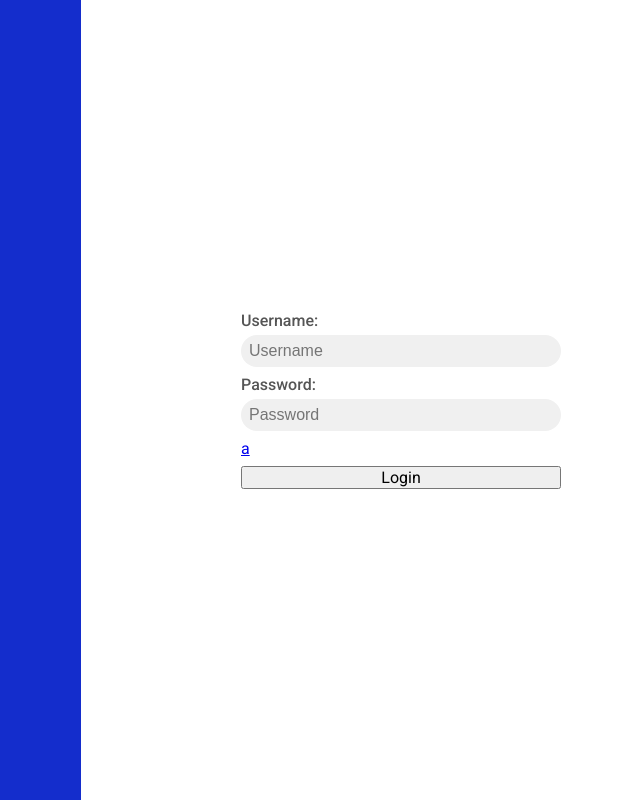
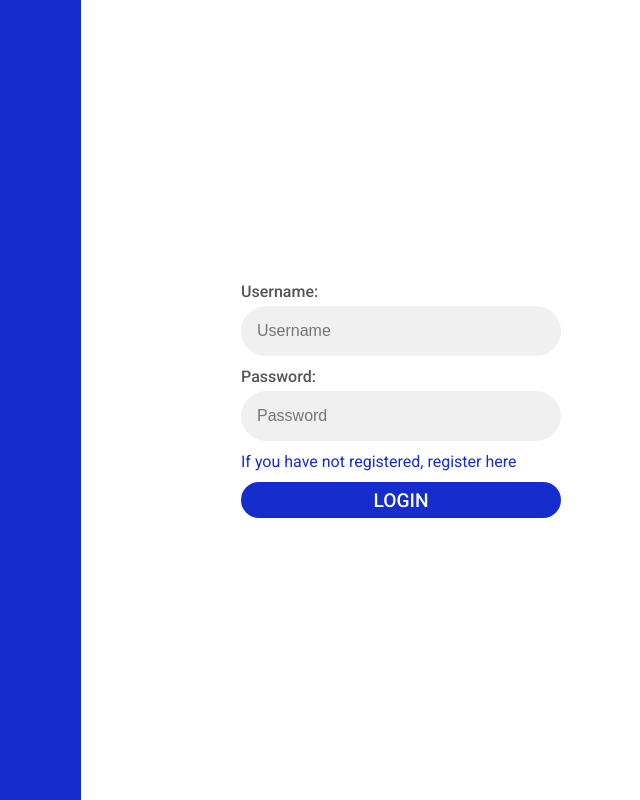
Before and after one commit to GuilhermeNied/auth-project, a React (Vite) app in the folder client/: page / in a window 1280 px wide. Shown: the whole page, without its empty margins (559-1199 px from the left). Built offline with nearby package versions, Linux system fonts and the light colour scheme.

Commit message:
Finishing login page

```diff
--- a/client/src/components/Input/styles.css
+++ b/client/src/components/Input/styles.css
@@ -7,10 +7,9 @@
 .input-container input {
   background-color: #F0F0F0;
   border: 0;
-  height: 2rem;
   width: 100%;
   font-size: 1rem;
-  padding: 0.5rem;
+  padding: 1rem;
   border-radius: 2rem;
 }
 
--- /dev/null
+++ b/client/src/components/RedirectPageLink/index.tsx
@@ -0,0 +1,15 @@
+import { Link, To } from "react-router-dom";
+import './styles.css'
+
+interface RedirectPageLinkProps {
+  redirectTo: To
+  redirectPageLinkText: string
+}
+
+export function RedirectPageLink({ redirectTo, redirectPageLinkText }: RedirectPageLinkProps) {
+  return (
+    <Link className="redirect-page-link" to={redirectTo}>
+      {redirectPageLinkText}
+    </Link >
+  )
+}
--- /dev/null
+++ b/client/src/components/RedirectPageLink/styles.css
@@ -0,0 +1,6 @@
+.redirect-page-link {
+  text-decoration: none;
+  color: var(--blue-700);
+  font-size: 1rem;
+  font-weight: 400;
+}
--- /dev/null
+++ b/client/src/components/SubmitButton/index.tsx
@@ -0,0 +1,13 @@
+import './styles.css'
+
+interface SubmitButtonProps {
+  submitButtonText: string
+}
+
+export function SubmitButton({ submitButtonText }: SubmitButtonProps) {
+  return (
+    <button className="submit-button" type="submit">
+      {submitButtonText}
+    </button>
+  )
+}
--- /dev/null
+++ b/client/src/components/SubmitButton/styles.css
@@ -0,0 +1,16 @@
+.submit-button {
+  cursor: pointer;
+  background: var(--blue-700);
+  border: 0;
+  border-radius: 5rem;
+  padding: 0.4rem;
+  color: var(--white);
+  text-transform: uppercase;
+  font-weight: 500;
+  font-size: 1.2rem;
+  transition: filter 0.2s;
+}
+
+.submit-button:hover {
+  filter: brightness(0.9);
+}
--- a/client/src/pages/Login/index.tsx
+++ b/client/src/pages/Login/index.tsx
@@ -1,4 +1,6 @@
 import { Input } from "../../components/Input";
+import { RedirectPageLink } from "../../components/RedirectPageLink";
+import { SubmitButton } from "../../components/SubmitButton";
 import './styles.css'
 
 export function Login() {
@@ -15,8 +17,10 @@ export function Login() {
           placeholder="Password"
           type="password" />
 
-        <a href="/register">a</a>
-        <button>Login</button>
+        <RedirectPageLink
+          redirectTo='/register'
+          redirectPageLinkText="If you have not registered, register here" />
+        <SubmitButton submitButtonText="Login" />
       </form>
     </div>
   )
--- a/client/src/pages/Login/styles.css
+++ b/client/src/pages/Login/styles.css
@@ -5,5 +5,5 @@
   height: 100%;
   width: 100%;
   padding: 0 10rem;
-  gap: 0.5rem;
+  gap: 0.7rem;
 }
```
